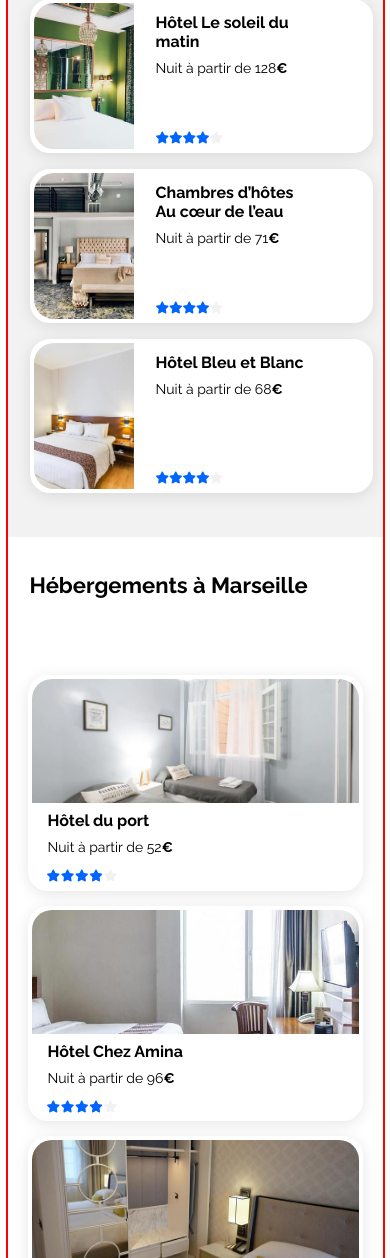
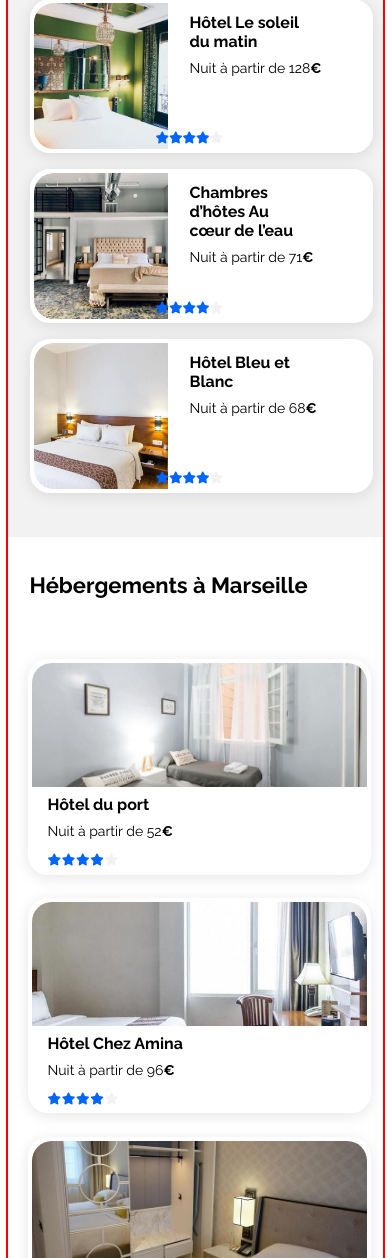
Before and after one commit to Sally-Glanowski/Booki, a plain HTML site: page index.html in a window 390 px wide. Shown: the part 742-2000 px from the top of the page. Drawn offline with Linux system fonts and the light colour scheme.

Commit message:
responsive phone

```diff
--- a/index.html
+++ b/index.html
@@ -87,9 +87,9 @@
                         <h2 class="marseille-title">Hébergements à Marseille</h2>
 
                      <!--card1-->
-                        <div class="container-cards"><a href="#">
+                        <div class="container-cards">
 
-                    <div class="hebergements-cards1">
+                    <div class="hebergements-cards1"><a href="#">
                         <img class=" img-hebergement" src="./images/hebergement/fred-kleber.jpg" alt="hôtel du port,
                         chambre avec deux lits simples dans les tons gris">
                             <div class="card-content">
@@ -148,12 +148,9 @@
                                 </div>
                             </div></a>
                     </div>
-
             </div>
                     <!--card4-->
                     <div class="container-cards2"><a href="#">
-
-
                         <div class="hebergements-cards1">
                             <img class=" img-hebergement" src="./images/hebergement/annie-spratt.jpg" alt="Hôtel de la mer,
                     chambre avec lit simple ambiance et décoration maritime">
--- a/style.css
+++ b/style.css
@@ -240,23 +240,25 @@ main{
 
 .container-cards{
     display:flex;
-    width:100%;
+    width:93.8%;
     max-width: 871px;
     justify-content: center;
-    gap:25px;
+    gap:28.2px;
     padding-top: 86px;
-    padding-right: 20px;
+    padding-left:1.70%;
+    padding-right: 1%;
 
 }
 
 .container-cards2{
     display:flex;
-    width:100%;
+    width:97%;
     max-width: 871px;
     justify-content: center;
     gap:25px;
     padding-top: 25px;
     padding-right: 20px;
+
 }
 
 .marseille-title{
@@ -482,7 +484,7 @@ main{
 
 .img-populaires{
     width: 123px;
-    min-width:100px;
+    min-width:40%;
     height: 100%;
     object-fit: cover;
     border-radius: 20px 0px 0 20px;
@@ -686,17 +688,21 @@ footer{
     }
 
     .container-cards{
-        width:100%;
-        max-width:924px;
+        width:99%;
+        max-width:890px;
+
+
         height:230px;
-        gap:15px;
+        gap:23.5px;
+        padding-left:1.3%;
+        padding-right: 1.3%;
     }
 
     .container-cards2{
-        width:100%;
+        width:99.9%;
         max-width:924px;
         height:230px;
-        gap:20px;
+        gap:21px;
         padding-top: 10px;
     }
 
@@ -718,6 +724,10 @@ footer{
     .container-cards{
         display:flex;
         flex-direction: row;
+    }
+
+    .card-rating{
+        margin-left: 9px;
     }
 
     /*****POPULAIRES****/
@@ -880,6 +890,7 @@ footer{
 
     li{
         width:100%;
+        height: 35px;
     }
 
     .hebergement-ul li:hover:before {
@@ -953,7 +964,8 @@ footer{
 
     #titre-filtres{
        margin-bottom: 15px;
-       padding-left: 20px;
+       padding-left: 0px;
+       font-size: 18px;
     }
 
     #filtres-info{
@@ -1058,7 +1070,9 @@ footer{
     }
 
     .img-populaires{
-        width:112px;
+       width: 50px;
+       object-fit: cover;
+
     }
 
     .card-rating2{
@@ -1089,7 +1103,7 @@ footer{
         width:90%;
     }
 
-      .hebergements-cards1{
+    .hebergements-cards1{
         display:flex;
          max-width: 335px;/**/
          padding-top: 0px;
@@ -1124,7 +1138,7 @@ footer{
     }
 
     .card-rating{
-        padding-left: 0px;
+        padding-left: 7px;
     }
 
     .img-hebergement{
```
Lines whose indentation alone changed are shown as unchanged.
